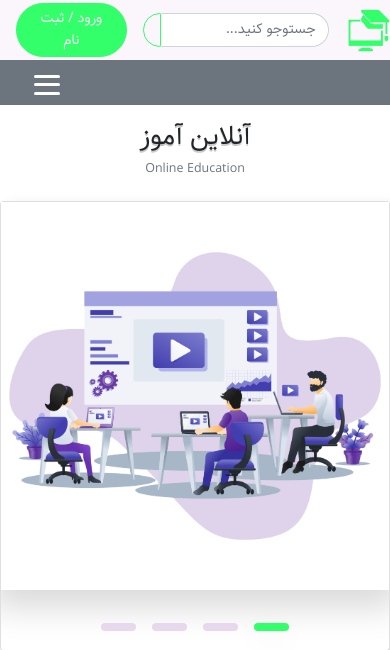
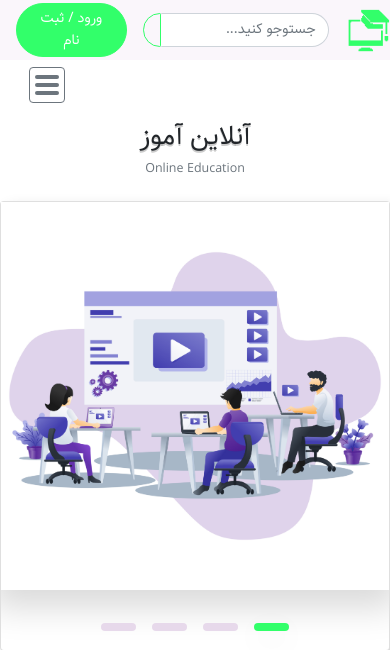
Before and after one commit to atiiiye/OnlineTraining, a web app: file index.html in a window 390 px wide. Shown: the top 650 px of the page. Run offline with its HTML, style and script files only (its server is not run), Linux system fonts and the light colour scheme; style sheets or scripts are compiled from the project's sources; some libraries are stand-ins or nearby versions.

Commit message:
21/7/99 v01

```diff
--- a/src/css/home.css
+++ b/src/css/home.css
@@ -151,6 +151,7 @@ header.container-fluid div.navbar {
 
 @media (max-width: 991px) {
   header.container-fluid div.navbar {
+    background-color: transparent;
     padding-top: 1rem;
     padding-bottom: 1rem;
     min-height: 45px;
@@ -190,6 +191,7 @@ header.container-fluid div.navbar-right .hamburger-menu {
 header.container-fluid div.navbar-right .hamburger-menu .navbar-toggler-icon {
   width: 1.8em;
   height: 1.8em;
+  border: 1px solid #6c757d;
 }
 
 header.container-fluid div.navbar-right .hamburger-menu .change .menu-line-1 {
@@ -219,8 +221,8 @@ header.container-fluid div.navbar-right .hamburger-menu .menu {
 
 header.container-fluid div.navbar-right .hamburger-menu .menu-line {
   width: 100%;
-  height: 3px;
-  background-color: #fff;
+  height: 4px;
+  background-color: #6c757d;
   border-radius: 2px;
   transition: all .3s .3s;
   transform-origin: left;
@@ -666,7 +668,7 @@ section.main-content.container div.card div.img-gallery.owl-carousel.owl-theme.o
 
 section.slide-video.container-fluid {
   width: 100%;
-  height: 90vh;
+  height: 550px;
   background-color: #fff;
   margin-top: 2rem;
 }
--- a/src/scss/home.scss
+++ b/src/scss/home.scss
@@ -42,12 +42,8 @@ header.container-fluid {
                 align-items: center;
                 justify-content: center;
 
-
-
-
                 &:hover {
                     background-color: rgba($color: $color-green-3, $alpha: 1.0);
-
 
                     div.input-group-text {
 
@@ -112,12 +108,13 @@ header.container-fluid {
         justify-content: space-between;
         font-size: 100%;
         padding: 0 1rem;
-        background-color: $color-gray;
+        background-color:$color-gray ;
         height: 45px;
 
 
 
         @media(max-width : 991px) {
+            background-color:transparent ;
             padding-top: 1rem;
             padding-bottom: 1rem;
             min-height: 45px;
@@ -147,7 +144,6 @@ header.container-fluid {
 
 
                 @media(min-width:992px) {
-                    // display: inline-block;
                     display: none;
                 }
 
@@ -155,7 +151,7 @@ header.container-fluid {
                 .navbar-toggler-icon {
                     width: 1.8em;
                     height: 1.8em;
-                    // border: 1px solid #fff;
+                    border: 1px solid $color-gray ;
                 }
 
                 .change .menu-line-1 {
@@ -188,8 +184,8 @@ header.container-fluid {
 
                     &-line {
                         width: 100%;
-                        height: 3px;
-                        background-color: #fff;
+                        height: 4px;
+                        background-color: $color-gray;
                         border-radius: 2px;
                         transition: all .3s .3s;
                         transform-origin: left;
@@ -729,7 +725,7 @@ section.main-content.container {
 
 section.slide-video.container-fluid {
     width: 100%;
-    height: 90vh;
+    height: 550px;
     background-color: $color-light;
     margin-top: 2rem;
     // margin-bottom: 2rem;
```
Also changed, not shown: 1 other file.
